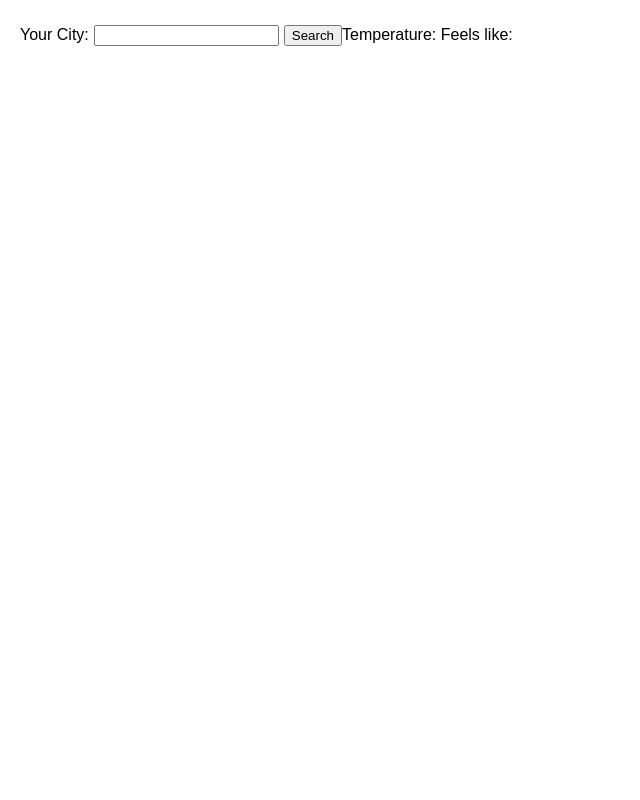
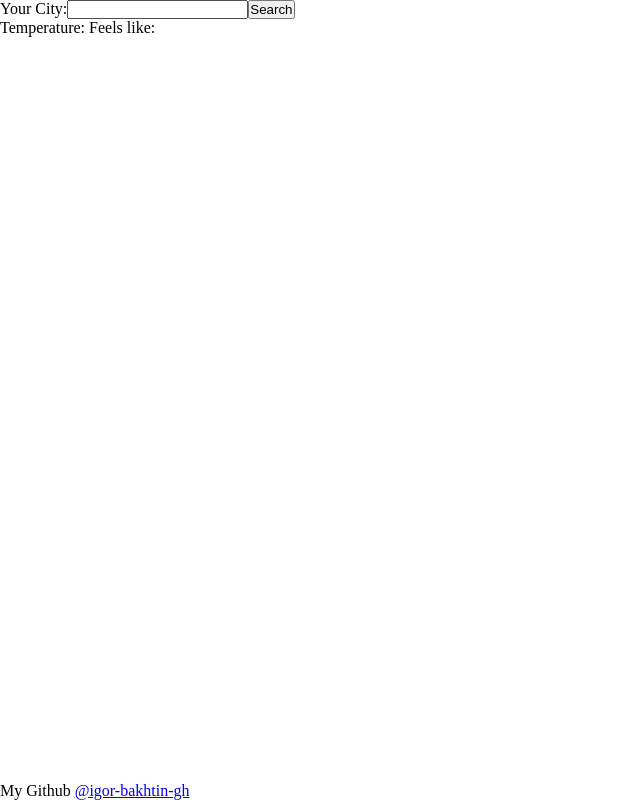
Before and after one commit to igor-bakhtin-gh/weather-forecast, a React (Vite) app: page / in a window 1280 px wide. Shown: the whole page, without its empty margins (0-640 px from the left). Built offline with nearby package versions, Linux system fonts and the light colour scheme.

Commit message:
Add styles

```diff
--- a/src/App.jsx
+++ b/src/App.jsx
@@ -24,13 +24,29 @@ function App() {
 
   return (
     <>
-      <label>
-        Your City:
-        <input type="search" onChange={(e) => setLocation(e.target.value)} />
-      </label>
-      <button onClick={handleClick}>Search</button>
-      Temperature: {Object.hasOwn(forecast, "main") && forecast.main.temp}
-      Feels like: {Object.hasOwn(forecast, "main") && forecast.main.feels_like}
+      <header>
+        <form>
+          <search>
+            <label>
+              Your City:
+              <input
+                type="search"
+                onChange={(e) => setLocation(e.target.value)}
+              />
+            </label>
+            <button onClick={handleClick}>Search</button>
+          </search>
+        </form>
+      </header>
+      <main>
+        Temperature: {Object.hasOwn(forecast, "main") && forecast.main.temp}
+        Feels like:{" "}
+        {Object.hasOwn(forecast, "main") && forecast.main.feels_like}
+      </main>
+      <footer>
+        My Github{" "}
+        <a href="https://github.com/igor-bakhtin-gh">@igor-bakhtin-gh</a>
+      </footer>
     </>
   );
 }
--- a/src/index.css
+++ b/src/index.css
@@ -1,51 +1,16 @@
 * {
+  padding: 0;
+  margin: 0;
   box-sizing: border-box;
 }
 
-body {
-  font-family: sans-serif;
-  margin: 20px;
-  padding: 0;
+html,
+body,
+#root {
+  height: 100%;
 }
 
-h1 {
-  margin-top: 0;
-  font-size: 22px;
+#root {
+  display: grid;
+  grid-template-rows: auto 1fr auto;
 }
-
-h2 {
-  margin-top: 0;
-  font-size: 20px;
-}
-
-h3 {
-  margin-top: 0;
-  font-size: 18px;
-}
-
-h4 {
-  margin-top: 0;
-  font-size: 16px;
-}
-
-h5 {
-  margin-top: 0;
-  font-size: 14px;
-}
-
-h6 {
-  margin-top: 0;
-  font-size: 12px;
-}
-
-code {
-  font-size: 1.2em;
-}
-
-ul {
-  padding-inline-start: 20px;
-}
-
-input {
-  margin: 5px;
-}
```
